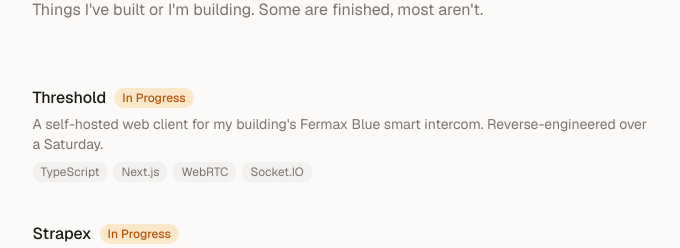
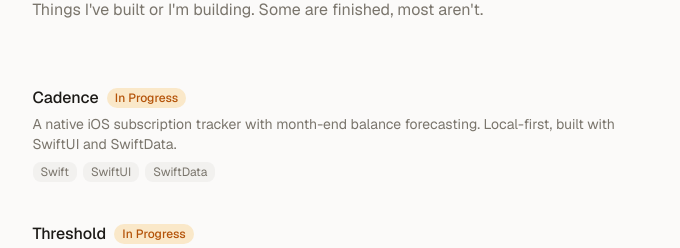
Before and after one commit to jmartinn/portfolio, a Next.js app: page /projects in a window 1280 px wide. Shown: the part 242-490 px from the top of the page, without its empty margins (288-968 px from the left). Built offline with nearby package versions, Linux system fonts and the light colour scheme; no server answers; the database is empty.

Commit message:
feat: add Cadence to projects

```diff
--- a/app/projects/page.tsx
+++ b/app/projects/page.tsx
@@ -8,6 +8,14 @@ export const metadata: Metadata = {
 };
 
 const projects = [
+  {
+    title: "Cadence",
+    description:
+      "A native iOS subscription tracker with month-end balance forecasting. Local-first, built with SwiftUI and SwiftData.",
+    tech: ["Swift", "SwiftUI", "SwiftData"],
+    href: "https://github.com/jmartinn/cadence",
+    status: "in-progress" as const,
+  },
   {
     title: "Threshold",
     description:
```
